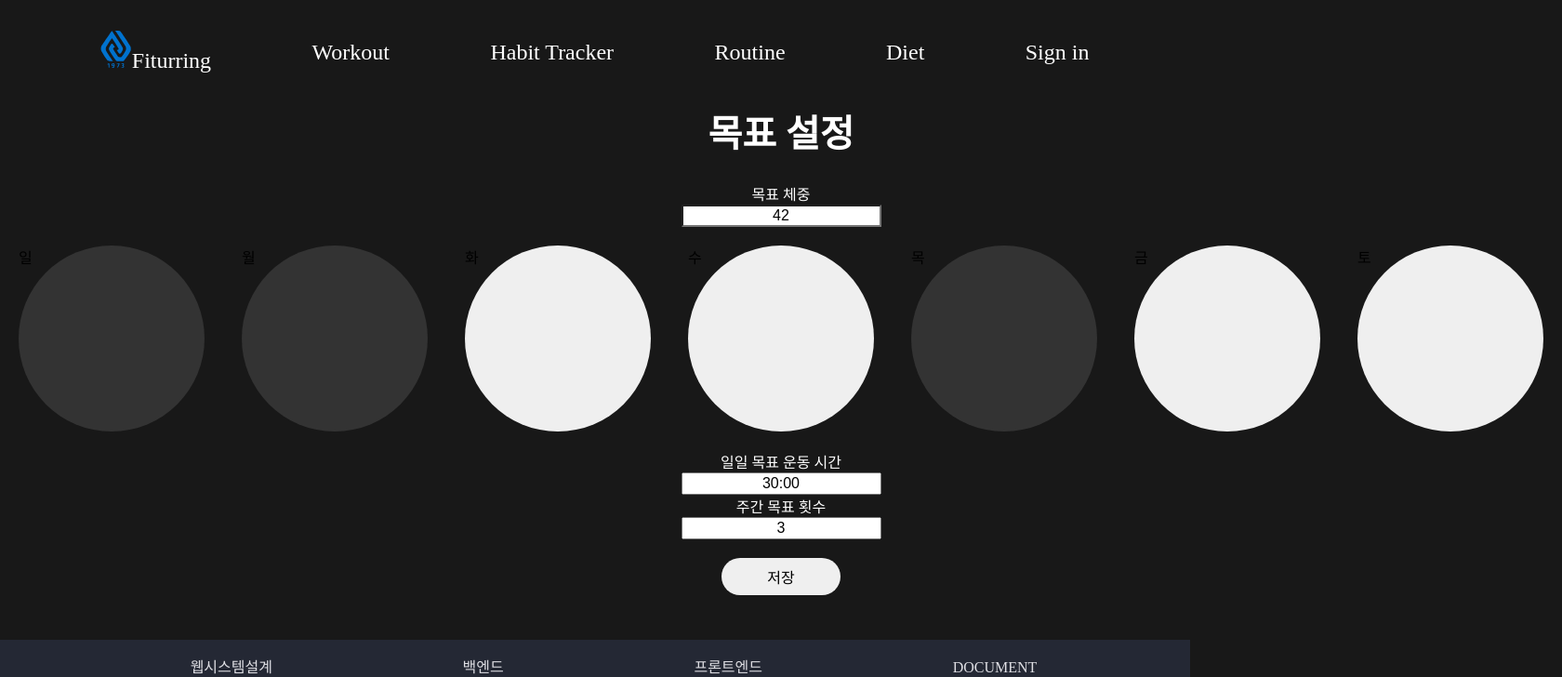
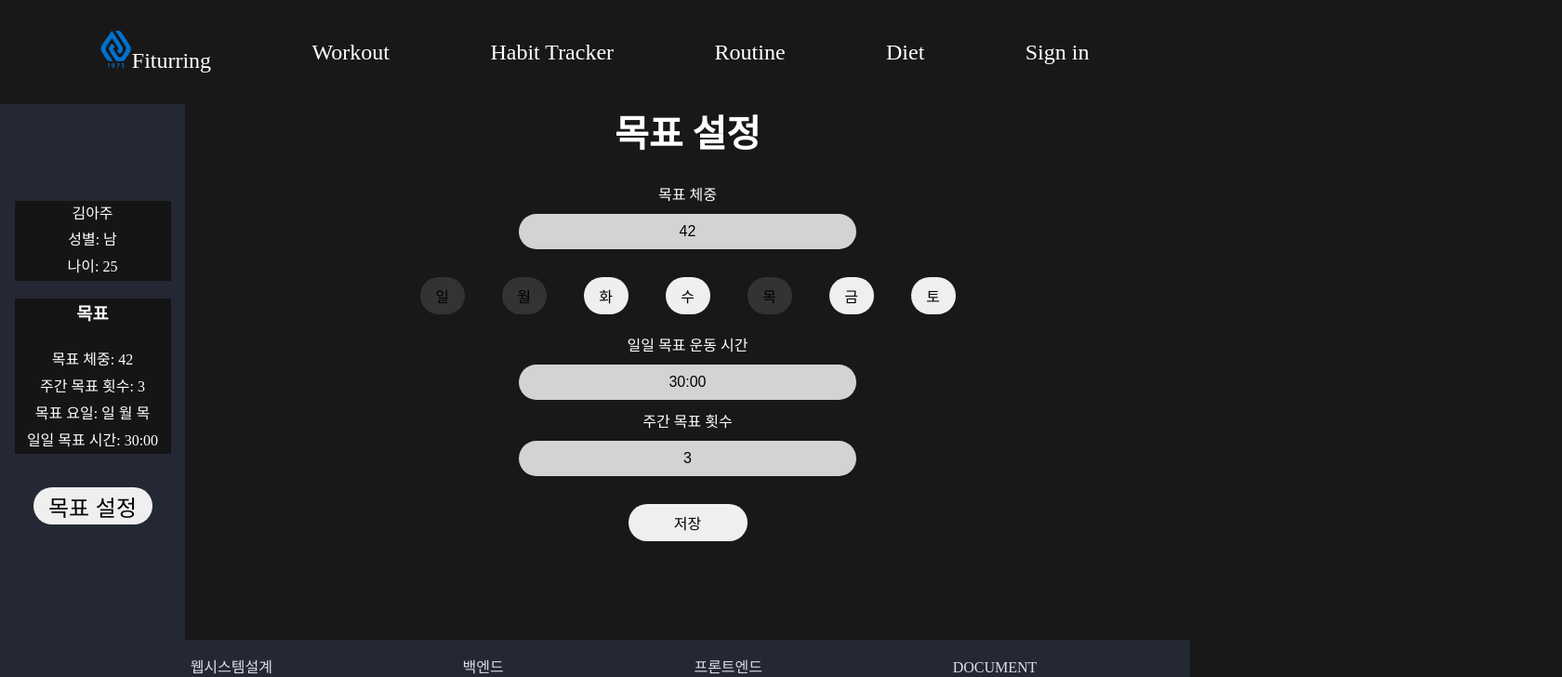
Before and after one commit to Nyam2C/-FitUrRing, a React (Create React App) app in the folder front/: page /habitTracker/Goal in a window 1280 px wide. Shown: the top 728 px of the page at 93% size, 1680 px wide, since content can reach past the window. Built offline with nearby package versions, Linux system fonts and the light colour scheme.

Commit message:
Fix: CSS충돌 수정

```diff
--- a/front/src/components/HabitTracker/SideBar.jsx
+++ b/front/src/components/HabitTracker/SideBar.jsx
@@ -55,7 +55,7 @@
                 <div>일일 목표 시간: {data.goal_daily_time}</div>
             </div>
             <button>
-                <Link className="link large" to='/HabitTracker/Goal'>
+                <Link className="link large" id="setGoal" to='/HabitTracker/Goal'>
                 목표 설정
                 </Link>
             </button>
--- a/front/src/components/index.css
+++ b/front/src/components/index.css
@@ -324,3 +324,7 @@
     background-color: #f1efbd;
     align-self: center;
 }
+
+#setGoal{
+    color: #000000;
+}
--- a/front/src/pages/Goal.jsx
+++ b/front/src/pages/Goal.jsx
@@ -102,29 +102,29 @@
             <form id="GoalForm" className='flex-grow-main' onSubmit={handleSubmit}>
                 <label id="title">목표 설정</label>
                 <label>목표 체중</label>
-                <input id="weight" type="number" name="goal_weight" onChange={handleWeightChange} value={weight}></input>
+                <input id="weight" type="number" className="round-input" name="goal_weight" onChange={handleWeightChange} value={weight}></input>
 
                 <div className="row" >
-                    <button id="Sun" className="circle" onClick={handleClick}
+                    <button id="Sun" className="circle-button" onClick={handleClick}
                     style={{backgroundColor:(sun)?'#333333':null}}> 일 </button>
-                    <button id="Mon" className="circle" onClick={handleClick}
+                    <button id="Mon" className="circle-button" onClick={handleClick}
                      style={{backgroundColor:(mon)?'#333333':null}}> 월 </button>
-                    <button id="Tue" className="circle" onClick={handleClick}
+                    <button id="Tue" className="circle-button" onClick={handleClick}
                      style={{backgroundColor:(tue)?'#333333':null}}> 화 </button>
-                    <button id="Wed" className="circle" onClick={handleClick}
+                    <button id="Wed" className="circle-button" onClick={handleClick}
                      style={{backgroundColor:(wed)?'#333333':null}}> 수 </button>
-                    <button id="Thu" className="circle" onClick={handleClick}
+                    <button id="Thu" className="circle-button" onClick={handleClick}
                      style={{backgroundColor:(thu)?'#333333':null}}> 목 </button>
-                    <button id="Fri" className="circle" onClick={handleClick}
+                    <button id="Fri" className="circle-button" onClick={handleClick}
                      style={{backgroundColor:(fri)?'#333333':null}}> 금 </button>
-                    <button id="Sat" className="circle" onClick={handleClick}
+                    <button id="Sat" className="circle-button" onClick={handleClick}
                      style={{backgroundColor:(sat)?'#333333':null}}> 토 </button>
                 </div>
                 <label>일일 목표 운동 시간</label>
-                <input  id="DailyTime" type="text" name="goal_daily_time" onChange={handleDTChange} value={dailyTime}></input>
+                <input  id="DailyTime" type="text" className="round-input" name="goal_daily_time" onChange={handleDTChange} value={dailyTime}></input>
 
                 <label>주간 목표 횟수</label>
-                <input  id="weeklyCount" type="text" name="goal_weekly" value={weeklyCount}></input>
+                <input  id="weeklyCount" type="text" className="round-input" name="goal_weekly" value={weeklyCount}></input>
 
                 <button type="submit">저장</button>
             </form>
--- a/front/src/pages/index.css
+++ b/front/src/pages/index.css
@@ -97,8 +97,9 @@
     flex-grow: 15;
 }
 
-.circle{
+.circle-button{
     width: 3em;
+    min-width: 3em;
 }
 
 input[value] {
```
